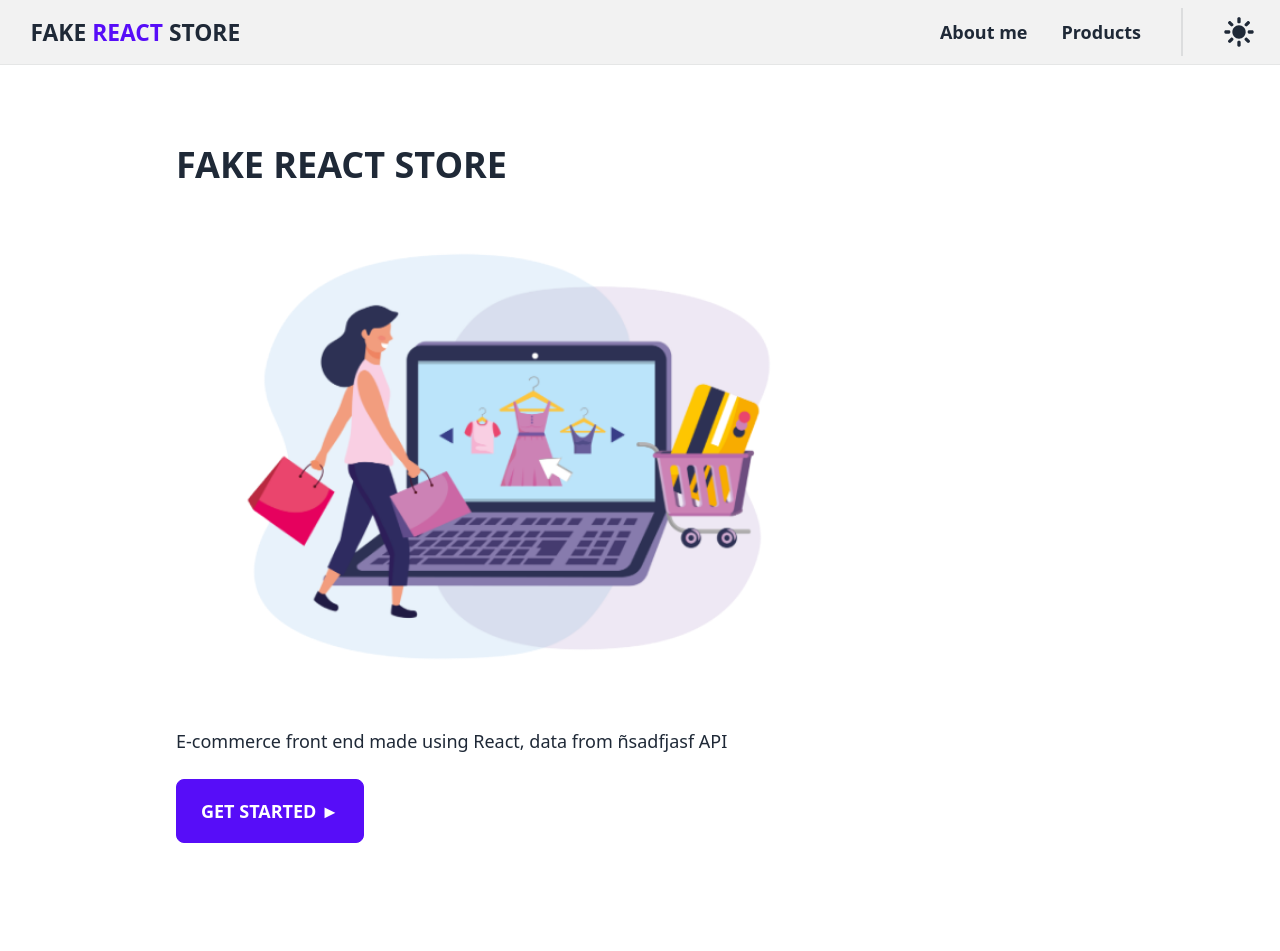
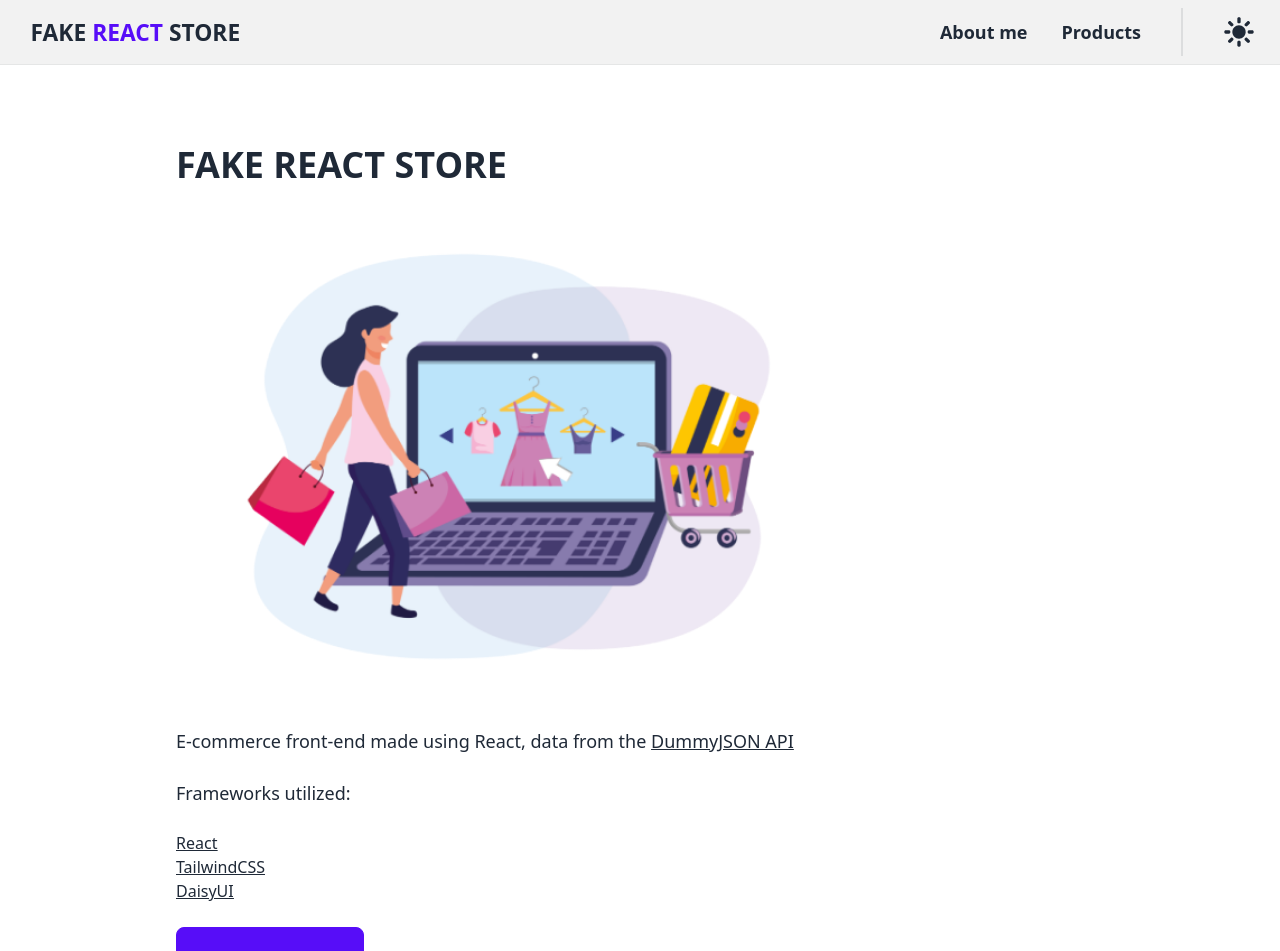
Before and after one commit to angelrcd/fake-react-store, a React (Vite) app: page / in a window 1280 px wide. Shown: the top 951 px of the page. Before the commit the page ends 923 px from the top, so only its background shows below. Built offline with nearby package versions, Linux system fonts and the light colour scheme.

Commit message:
added list of frameworks utilized in the project

```diff
--- a/src/components/LandingBody.jsx
+++ b/src/components/LandingBody.jsx
@@ -6,7 +6,13 @@ export default function LandingBody() {
     <div className='py-20 px-14 lg:px-44 flex flex-col gap-6'>
       <h1 className='font-bold text-4xl'>FAKE REACT STORE</h1>
       <img className='max-w-2xl' src="/bg-image.png" alt="cartoon woman shopping" />
-      <p className='text-lg'>E-commerce front end made using React, data from ñsadfjasf API</p>
+      <p className='text-lg'>E-commerce front-end made using React, data from the <a className='link' target="_blank" href="https://dummyjson.com/">DummyJSON API</a></p>
+      <p className='text-lg'>Frameworks utilized:</p>
+      <ul>
+        <li className="link"><a target="_blank" href="https://reactjs.org/">React</a></li>
+        <li className="link"><a target="_blank" href="https://tailwindcss.com/">TailwindCSS</a></li>
+        <li className="link"><a target="_blank" href="https://daisyui.com/">DaisyUI</a></li>
+      </ul>
       <Link to="/store/products">
         <button className='btn btn-primary w-fit btn-lg'>GET STARTED &#9658;</button>
       </Link>
```
